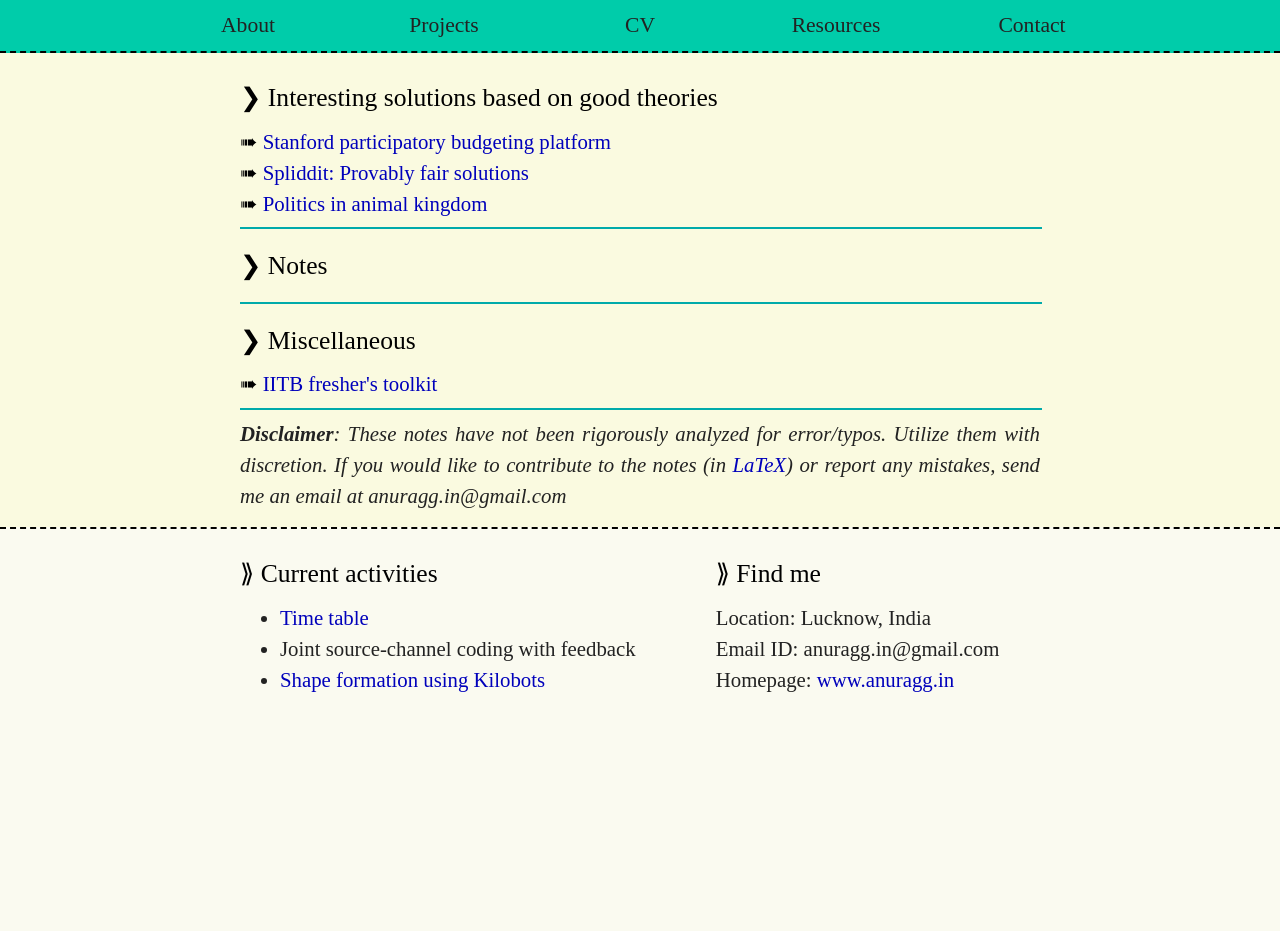
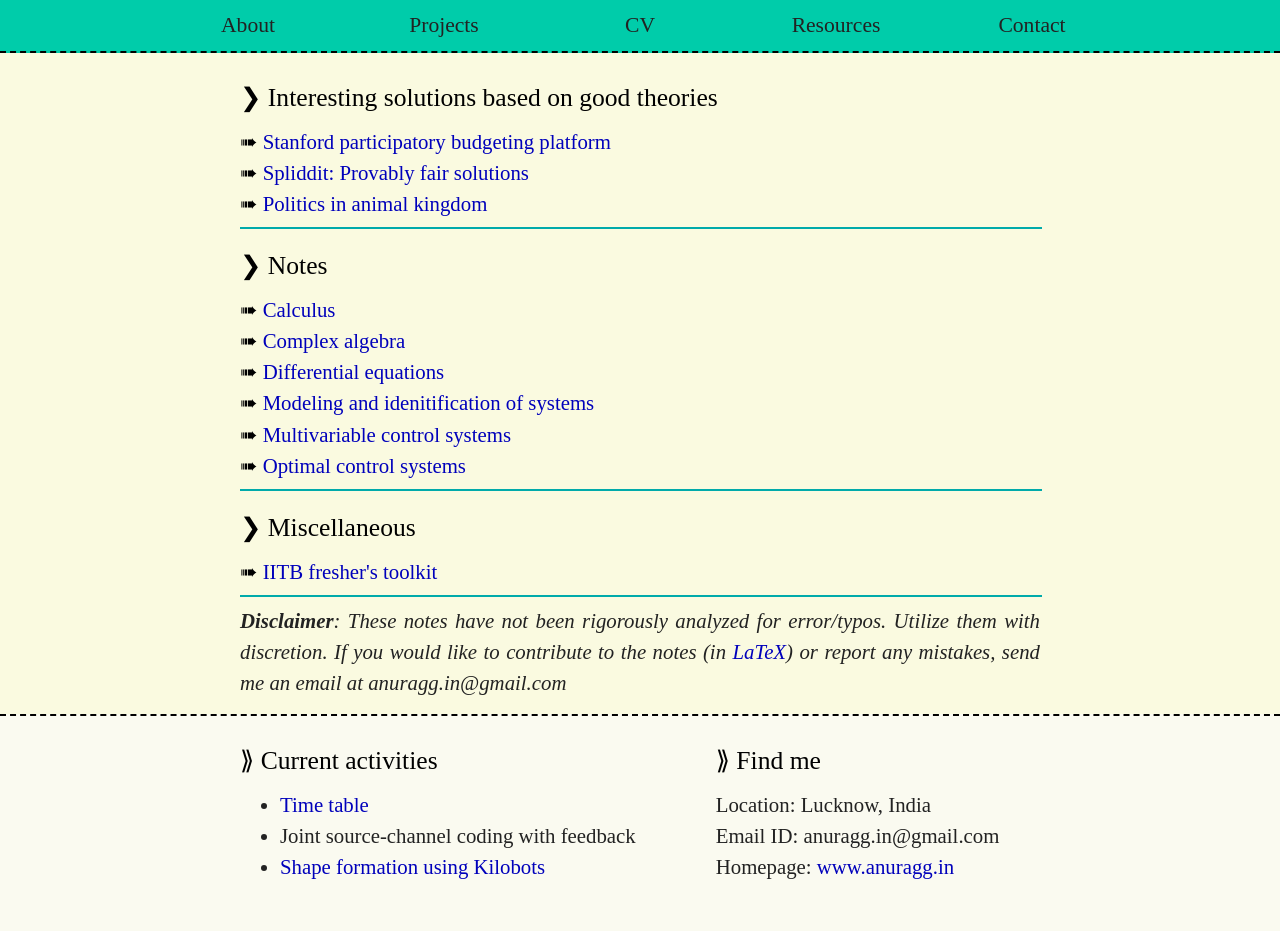
Before and after one commit to anuragg-in/anuragg-in.github.io, a plain HTML site: page resources.html in a window 1280 px wide. Before the commit the page ends 800 px from the top, so only its background shows below. Drawn offline with Linux system fonts and the light colour scheme.

Commit message:
resources completed

```diff
--- a/resources.html
+++ b/resources.html
@@ -53,6 +53,14 @@
 </div>
 <script>
 	var x=document.getElementById('notes');
+	var notes = new Array('Calculus','calculus.pdf','Complex algebra','complex_algebra.pdf','Differential equations','differential_equations.pdf','Modeling and idenitification of systems','modeling_and_identification_of_systems.pdf','Multivariable control systems','multivariable_control_systems.pdf','Optimal control systems','optimal_control_systems.pdf');
+	var dir = "files/resources/notes/";
+	var y='';
+	for (i=0;i<notes.length; i=i+2)
+	{
+		y=y+"<a class = 'itemize' href='"+dir+notes[i+1]+ "'>" +notes[i]+"</a><br>";
+	}
+	x.innerHTML=y;
 </script>
 <hr>
 
```
Also changed, not shown: 3 other files.
